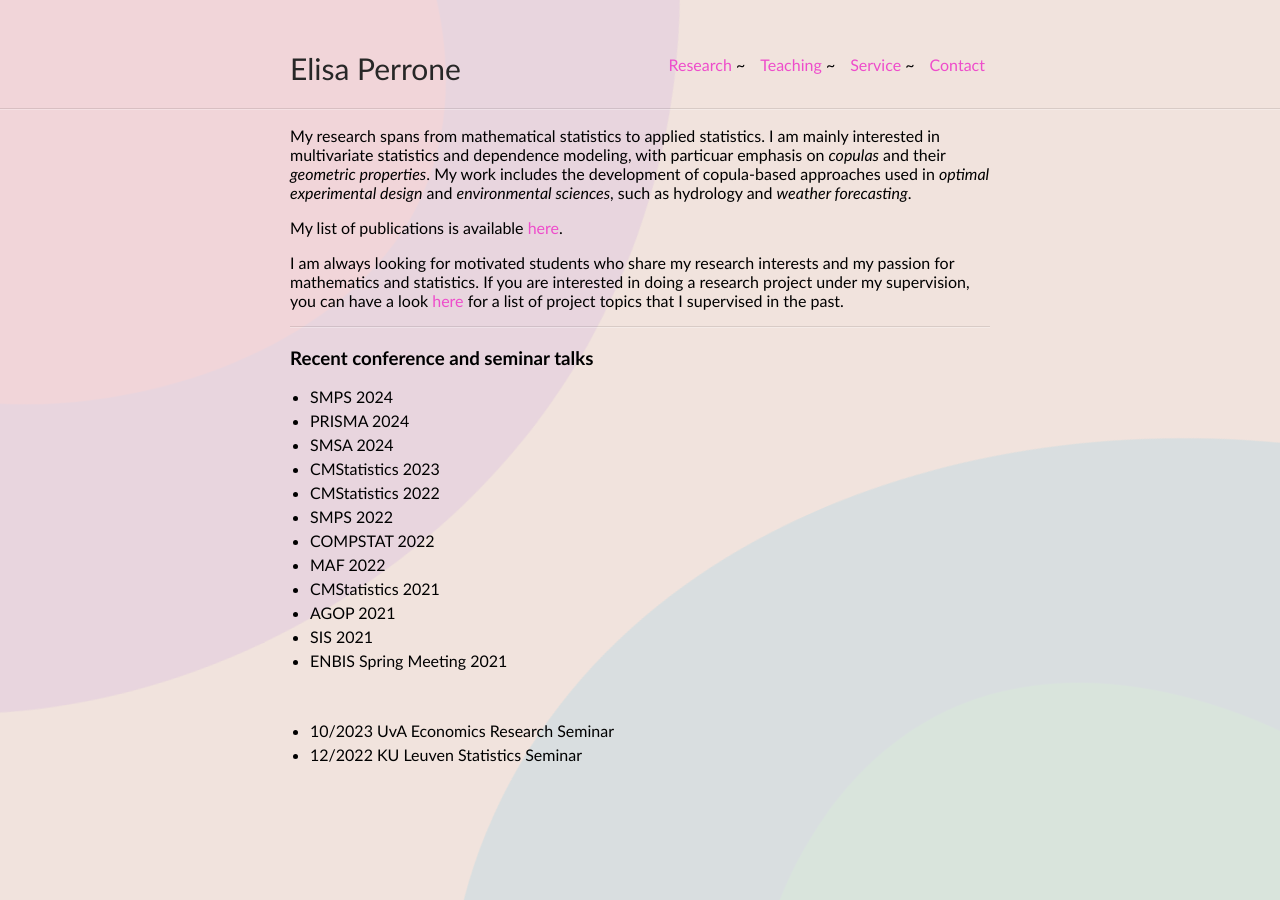
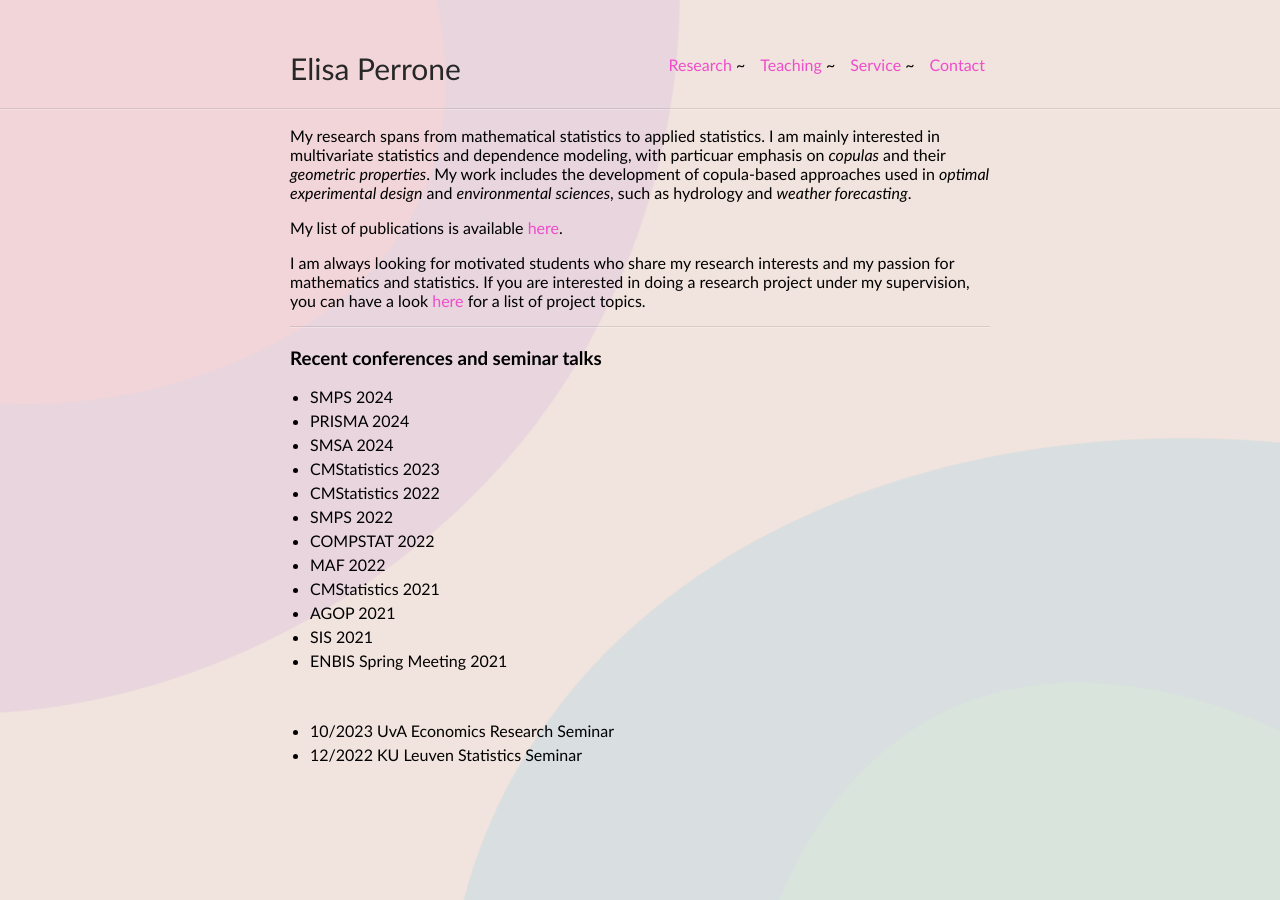
Before and after one commit to elisaperrone/elisaperrone.github.io, a Jekyll site: the page built from research.md, in a window 1280 px wide. Built offline with Jekyll 4.4.1, drawn with Linux system fonts in a browser that asks for light colours.

Commit message:
Update research.md
fixed typo

```diff
--- a/research.md
+++ b/research.md
@@ -8,12 +8,12 @@ My research spans from mathematical statistics to applied statistics. I am mainl
 My list of publications is available [here](https://research.tue.nl/en/persons/elisa-perrone/publications/).
 
 
-I am always looking for motivated students who share my research interests and my passion for mathematics and statistics. If you are interested in doing a research project under my supervision, you can have a look [here](https://research.tue.nl/en/persons/elisa-perrone/supervised-student-theses/) for a list of project topics that I supervised in the past.
+I am always looking for motivated students who share my research interests and my passion for mathematics and statistics. If you are interested in doing a research project under my supervision, you can have a look [here](teaching.html) for a list of project topics.
 
 
 ---
 
-### Recent conference and seminar talks
+### Recent conferences and seminar talks
 * SMPS 2024
 * PRISMA 2024
 * SMSA 2024
```
